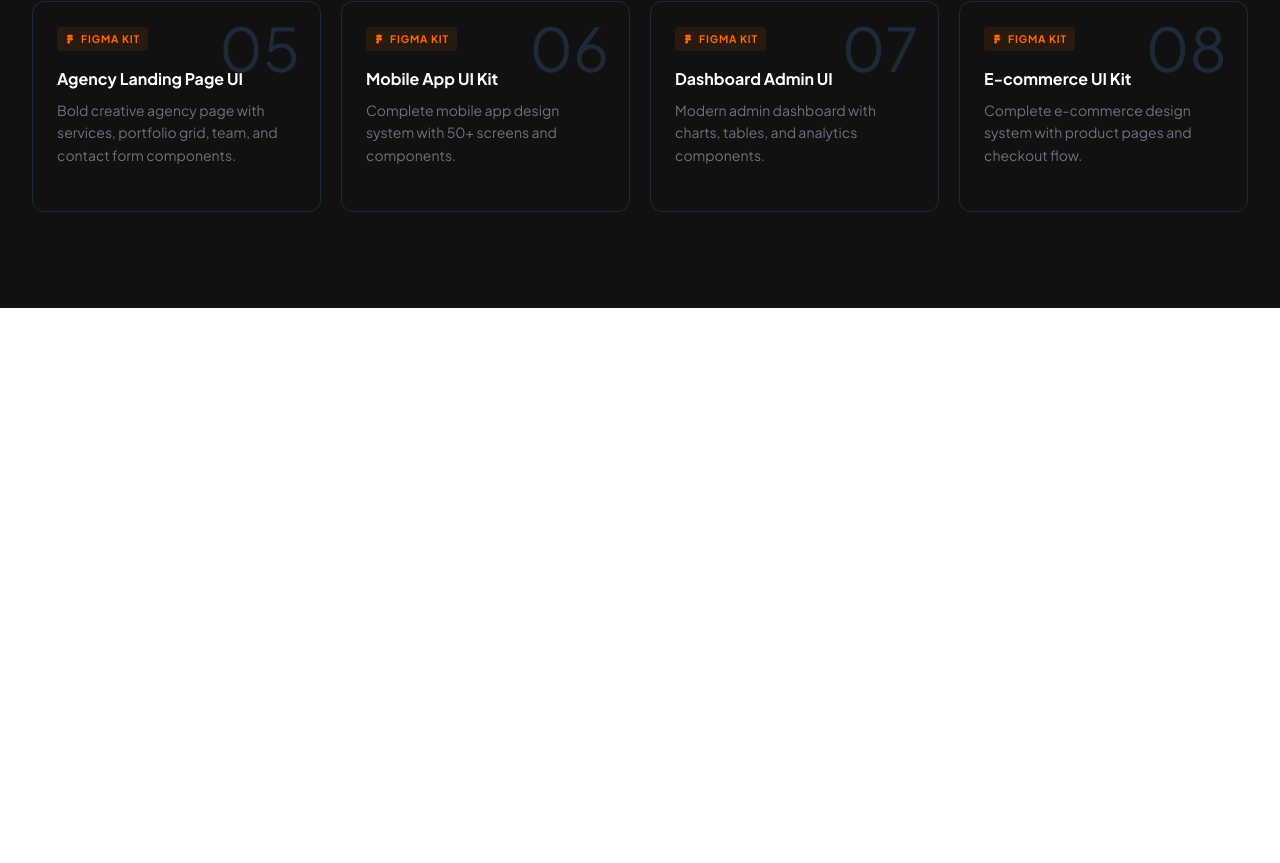
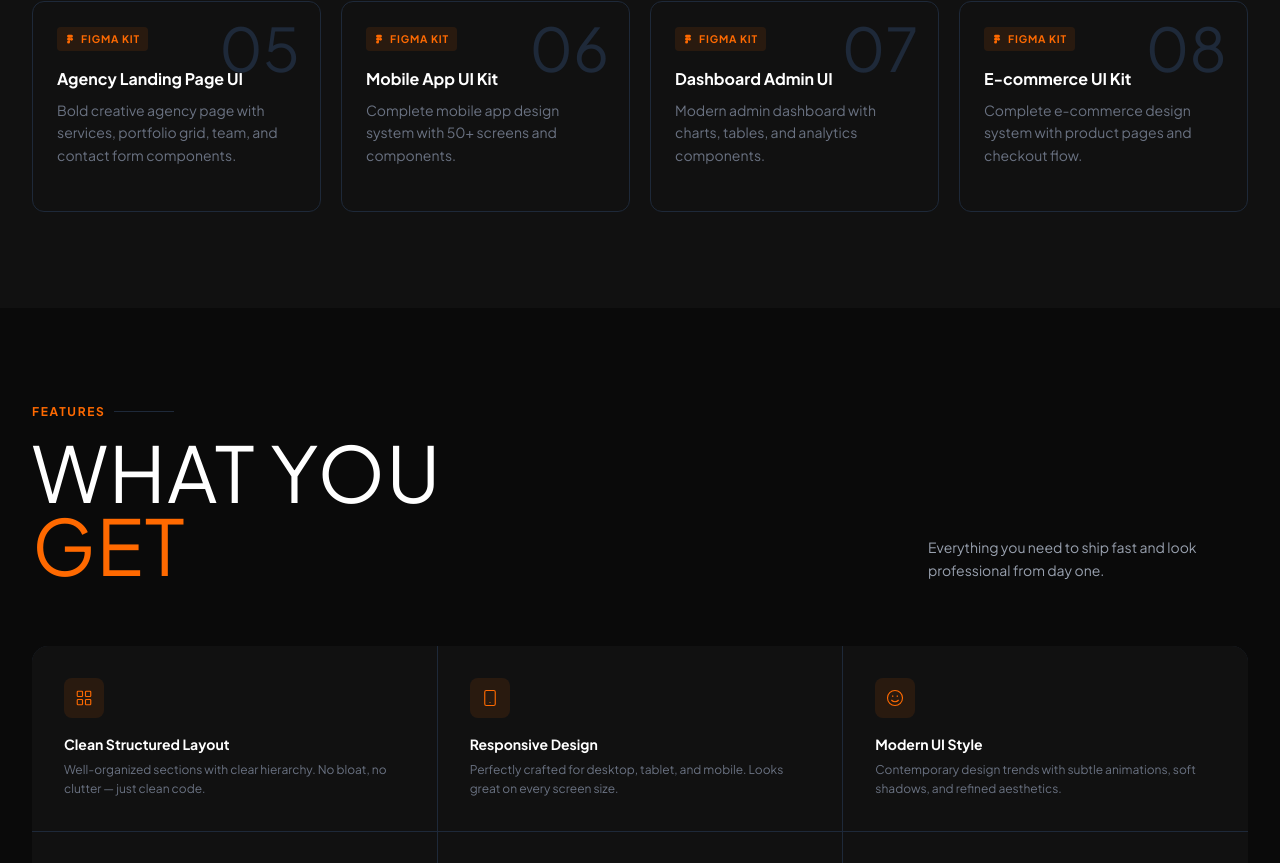
Before and after one commit to Muhammad-Khairul-Kholqi/Bingkai-Digital-Site, a Next.js app: page / in a window 1280 px wide. Shown: the part 1937-2800 px from the top of the page. Before the commit the page ends 2245 px from the top, so only its background shows below. Built offline with nearby package versions, Linux system fonts and the light colour scheme.

Commit message:
add section features with static data

```diff
--- /dev/null
+++ b/app/components/section/Features.jsx
@@ -0,0 +1,98 @@
+// app/components/section/FeaturesSection.jsx
+import { featuresData } from '@/app/data/static/features';
+import {
+    LayoutGrid,
+    Smartphone,
+    Smile,
+    Code2,
+    FileText,
+    Search,
+    Zap,
+    Settings,
+    Headphones
+} from 'lucide-react';
+
+export default function FeaturesSection() {
+    // Map icon names to Lucide components
+    const getIcon = (iconName) => {
+        const iconProps = {
+            size: 18,
+            strokeWidth: 1.5,
+            className: "text-orange-500"
+        };
+
+        switch (iconName) {
+            case 'grid':
+                return <LayoutGrid {...iconProps} />;
+            case 'responsive':
+                return <Smartphone {...iconProps} />;
+            case 'modern':
+                return <Smile {...iconProps} />;
+            case 'code':
+                return <Code2 {...iconProps} />;
+            case 'documentation':
+                return <FileText {...iconProps} />;
+            case 'seo':
+                return <Search {...iconProps} />;
+            case 'performance':
+                return <Zap {...iconProps} />;
+            case 'customizable':
+                return <Settings {...iconProps} />;
+            case 'support':
+                return <Headphones {...iconProps} />;
+            default:
+                return <LayoutGrid {...iconProps} />;
+        }
+    };
+
+    return (
+        <section id="features" className="py-24 px-8 bg-[#0A0A0A]">
+            <div className="max-w-7xl mx-auto">
+                {/* Header */}
+                <div className="flex items-end justify-between gap-8 flex-wrap mb-16">
+                    <div>
+                        <div className="flex items-center gap-2 text-orange-500 text-xs font-bold tracking-[0.14em] uppercase mb-4">
+                            <span>Features</span>
+                            <div className="flex-1 h-px bg-gray-800 max-w-[60px]"></div>
+                        </div>
+                        <h2 className="text-[clamp(2.8rem,6vw,5rem)] leading-[0.95] tracking-[0.02em] text-white">
+                            WHAT YOU<br/>
+                            <span className="text-orange-500">GET</span>
+                        </h2>
+                    </div>
+                    <p className="text-gray-400 text-sm max-w-xs leading-relaxed">
+                        Everything you need to ship fast and look professional from day one.
+                    </p>
+                </div>
+
+                {/* Features Grid */}
+                <div className="grid grid-cols-1 md:grid-cols-2 lg:grid-cols-3 gap-px bg-gray-800 rounded-2xl overflow-hidden">
+                    {featuresData.map((feature) => (
+                        <div
+                            key={feature.id}
+                            className="group bg-[#111111] p-8 transition-all duration-300 hover:bg-[#161616] relative"
+                        >
+                            {/* Icon */}
+                            <div className="w-10 h-10 rounded-lg bg-orange-500/10 flex items-center justify-center mb-4 transition-all duration-300 group-hover:scale-110">
+                                {getIcon(feature.icon)}
+                            </div>
+
+                            {/* Title */}
+                            <h3 className="text-white font-bold text-sm mb-1.5">
+                                {feature.title}
+                            </h3>
+
+                            {/* Description */}
+                            <p className="text-gray-500 text-xs leading-relaxed">
+                                {feature.description}
+                            </p>
+
+                            {/* Bottom Border Animation */}
+                            <div className="absolute bottom-0 left-8 right-8 h-0.5 bg-orange-500 scale-x-0 transition-transform duration-300 origin-left group-hover:scale-x-100"></div>
+                        </div>
+                    ))}
+                </div>
+            </div>
+        </section>
+    );
+}
--- /dev/null
+++ b/app/data/static/features.js
@@ -0,0 +1,65 @@
+export const featuresData = [
+    {
+        id: 1,
+        icon: "grid",
+        title: "Clean Structured Layout",
+        description: "Well-organized sections with clear hierarchy. No bloat, no clutter — just clean code.",
+        iconColor: "orange"
+    },
+    {
+        id: 2,
+        icon: "responsive",
+        title: "Responsive Design",
+        description: "Perfectly crafted for desktop, tablet, and mobile. Looks great on every screen size.",
+        iconColor: "orange"
+    },
+    {
+        id: 3,
+        icon: "modern",
+        title: "Modern UI Style",
+        description: "Contemporary design trends with subtle animations, soft shadows, and refined aesthetics.",
+        iconColor: "orange"
+    },
+    {
+        id: 4,
+        icon: "code",
+        title: "Developer-Friendly Code",
+        description: "Well-commented, readable HTML/CSS code. Easy to customize and extend for any project.",
+        iconColor: "orange"
+    },
+    {
+        id: 5,
+        icon: "documentation",
+        title: "Documentation Included",
+        description: "Clear setup guides and usage notes included with every template to get you started fast.",
+        iconColor: "orange"
+    },
+    {
+        id: 6,
+        icon: "seo",
+        title: "SEO-Ready Structure",
+        description: "Semantic HTML with proper heading hierarchy and meta tag structure for search engines.",
+        iconColor: "orange"
+    },
+    {
+        id: 7,
+        icon: "performance",
+        title: "Fast Performance",
+        description: "Optimized code for lightning-fast loading speeds and better user experience.",
+        iconColor: "orange"
+    },
+    {
+        id: 8,
+        icon: "customizable",
+        title: "Easy Customization",
+        description: "Modular components and variables that make customization simple and quick.",
+        iconColor: "orange"
+    },
+    {
+        id: 9,
+        icon: "support",
+        title: "24/7 Support",
+        description: "Dedicated support team ready to help you with any questions or issues.",
+        iconColor: "orange"
+    }
+];
--- a/app/page.jsx
+++ b/app/page.jsx
@@ -2,6 +2,7 @@ import HeroSection from "@/app/components/section/Hero";
 import SlidderSection from "@/app/components/section/Slidder";
 import AboutSection from "@/app/components/section/About";
 import ProdcutsSection from "@/app/components/section/Products";
+import FeaturesSection from "@/app/components/section/Features";
 
 export default function Home() {
   return (
@@ -10,6 +11,7 @@ export default function Home() {
       <SlidderSection />
       <AboutSection />
       <ProdcutsSection />
+      <FeaturesSection />
     </div>
   );
 }
```
